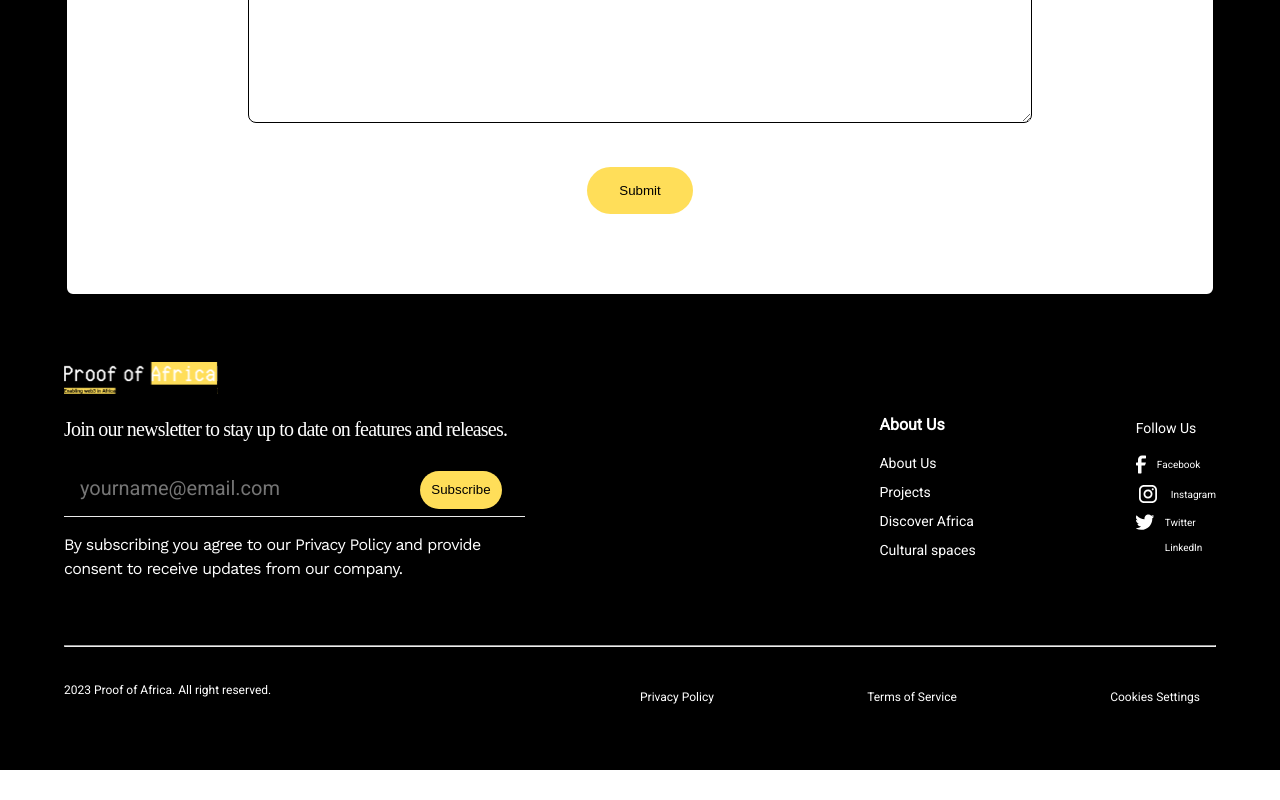
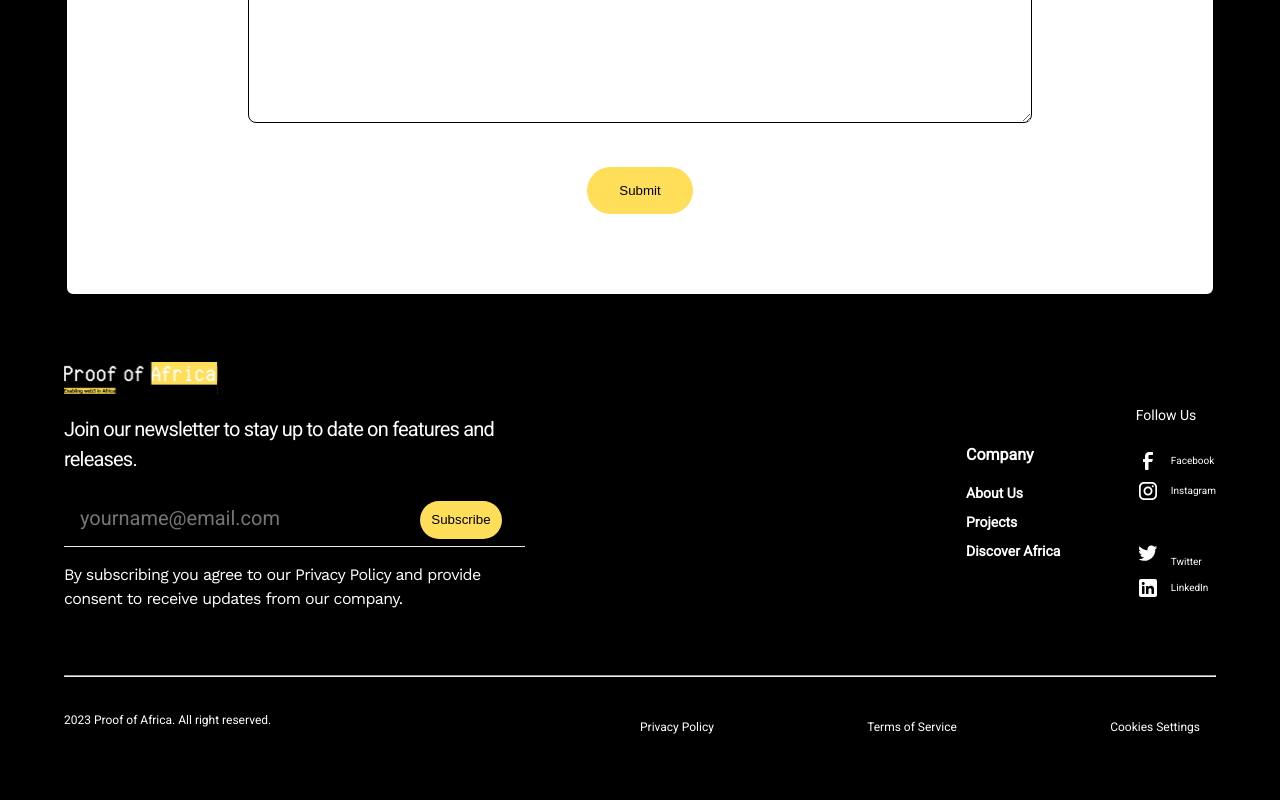
Before and after one commit to altBeck/poa-site, a React (Create React App) app: page / in a window 1280 px wide. Shown: the part 9256-10056 px from the top of the page. Before the commit the page ends 10026 px from the top, so only its background shows below. Built offline with nearby package versions, Linux system fonts and the light colour scheme; a web font is replaced by a local one.

Commit message:
update-links

```diff
--- a/src/k-components/Footer/Footer.js
+++ b/src/k-components/Footer/Footer.js
@@ -1,9 +1,10 @@
 import React from 'react'
 import proof from "../../assets/Proof of Africa negative w-tagline 2.svg"
-import fb from "../../assets/Vector.svg"
+import fb from "../../assets/fb.svg"
 import insta from "../../assets/insta.svg"
-import twitter from "../../assets/twitter.svg"
-import linkedin from "../../assets/linkedin.svg"
+import twttr from "../../assets/twttr.svg"
+import lnkdn from "../../assets/lnkdn.svg"
+import { Link } from 'react-router-dom';
 
 import './footer.css'
 
@@ -30,11 +31,11 @@ const Footer = () => {
 
         <div className='footer__two'>
             <div className='footer__two-one'>
-                <p>About Us</p>
-                <li>About Us</li>
-                <li>Projects</li>
-                <li>Discover Africa</li>
-                <li>Cultural spaces</li>
+                <p>Company</p>
+                <li><a href="https://poapool.com/#about">About Us</a></li>
+                <li><a href="https://poapool.com/#projects">Projects</a></li>
+                <li><Link to="/discover">Discover Africa</Link></li>
+
             </div>
 
             <div className='footer__two-two'>
@@ -48,12 +49,12 @@ const Footer = () => {
                     <img src={insta} alt=""/>
                     <span>Instagram</span>
                 </li>
-                <li>
-                    <img src={twitter} alt=""/>
-                    <span>Twitter</span>
+                <li><a><img src={twttr} alt=""/>
+                    <span>Twitter</span></a>
+
                 </li>
                 <li>
-                    <img src={linkedin} alt=""/>
+                    <img src={lnkdn} alt=""/>
                     <span>LinkedIn</span>
                 </li>
             </div>
--- a/src/k-components/Footer/footer.css
+++ b/src/k-components/Footer/footer.css
@@ -1,6 +1,17 @@
 .footer {
   padding: 1rem;
   background-color: #000000;
+}
+
+.footer__two-one a {
+  color: white;
+  text-decoration: none;
+  font-size: 14px;
+}
+@media (max-width: 767px) {
+  .footer__two {
+    width: 100% !important;
+  }
 }
 @media (min-width: 768px) {
   .footer {
@@ -35,6 +46,7 @@
 }
 @media (min-width: 768px) {
   .footer__one p {
+    font-family: "Roboto";
     font-weight: 400;
     font-size: 20px;
     line-height: 30px;
@@ -95,7 +107,9 @@
 .footer__two {
   margin-top: 1rem;
   display: flex;
+  width: 250px;
   align-items: center;
+  justify-content: space-between;
 }
 .footer__two-one p {
   font-family: "Roboto";
@@ -134,9 +148,7 @@
     line-height: 150%;
   }
 }
-.footer__two-two {
-  margin-left: 10rem;
-}
+
 .footer__two-two p {
   margin-bottom: 1rem;
   font-family: "Roboto";
@@ -149,6 +161,26 @@
   color: #FFFFFF;
 }
 @media (min-width: 768px) {
+  .footer-sm a {
+    display: flex;
+    align-items: center;
+    display: flex;
+    align-items: center;
+    font-family: "Roboto";
+    font-style: normal;
+    font-weight: 400;
+  }
+
+  .footer-sm {
+    display: flex;
+    align-items: center;
+
+    align-items: center;
+    font-family: "Roboto";
+    font-style: normal;
+    font-weight: 400;
+  }
+
   .footer__two-two p {
     font-weight: 400;
     font-size: 14px;
@@ -156,7 +188,6 @@
   }
 }
 .footer__two-two li {
-  margin-top: 0.5rem;
   display: flex;
   align-items: center;
   list-style: none;
@@ -165,6 +196,7 @@
   font-weight: 400;
   font-size: 10px;
   line-height: 150%;
+  padding-top: .4rem;
   /* identical to box height, or 21px */
   /* white */
   color: #FFFFFF;
@@ -172,7 +204,7 @@
 .footer__two-two li img {
   margin-right: 0.7rem;
 }
-.footer__two-two li span {
+.footer__two-two a span {
   font-family: "Roboto";
   font-style: normal;
   font-weight: 400;
--- a/src/k-components/Header/Header.js
+++ b/src/k-components/Header/Header.js
@@ -73,9 +73,29 @@ const Header = () => {
           <hr />
           <Accordion title="Discover Africa">
               <ul>
-                <li>Cultural spaces</li>
-                <li>The tribal series</li>
+              <Link
+                to="features-section"
+                smooth={true}
+                duration={500}
+              >
+                  <li>Cultural spaces</li>
+             </Link>
+
+             <Link
+                to="tribe"
+                smooth={true}
+                duration={500}
+              >
+                 <li>The tribal series</li>
+             </Link>
+
+             <Link
+                to="form"
+                smooth={true}
+                duration={500}
+              >
                 <li>I’m an artist</li>
+             </Link>
               </ul>
           </Accordion>
           <hr />
--- a/src/k-components/Header/header.css
+++ b/src/k-components/Header/header.css
@@ -12,6 +12,11 @@
   align-items: center;
   display: none;
 }
+
+.accordion-content a {
+  text-decoration: none;
+}
+
 @media (min-width: 768px) {
   .header .list {
     display: flex;
--- a/src/k-components/Info/Info.js
+++ b/src/k-components/Info/Info.js
@@ -11,7 +11,7 @@ import './Info.css'
 const Info = () => {
   return (
     <>
-    <div className='max'>
+    <div id="cultural" className='max'>
     <div className='info'>
       <div className='info__one'>
         <div className='info__one-msg'>
```
